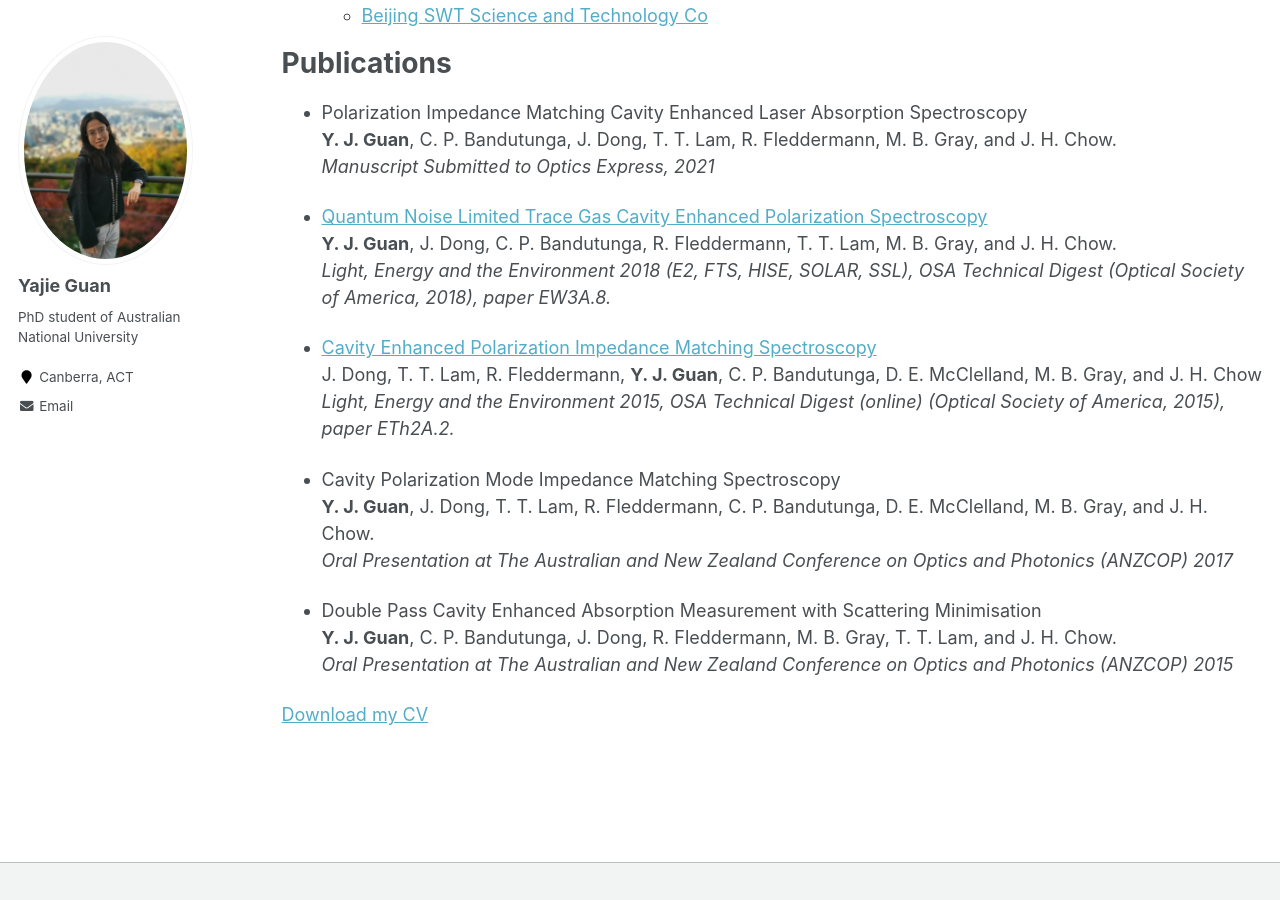
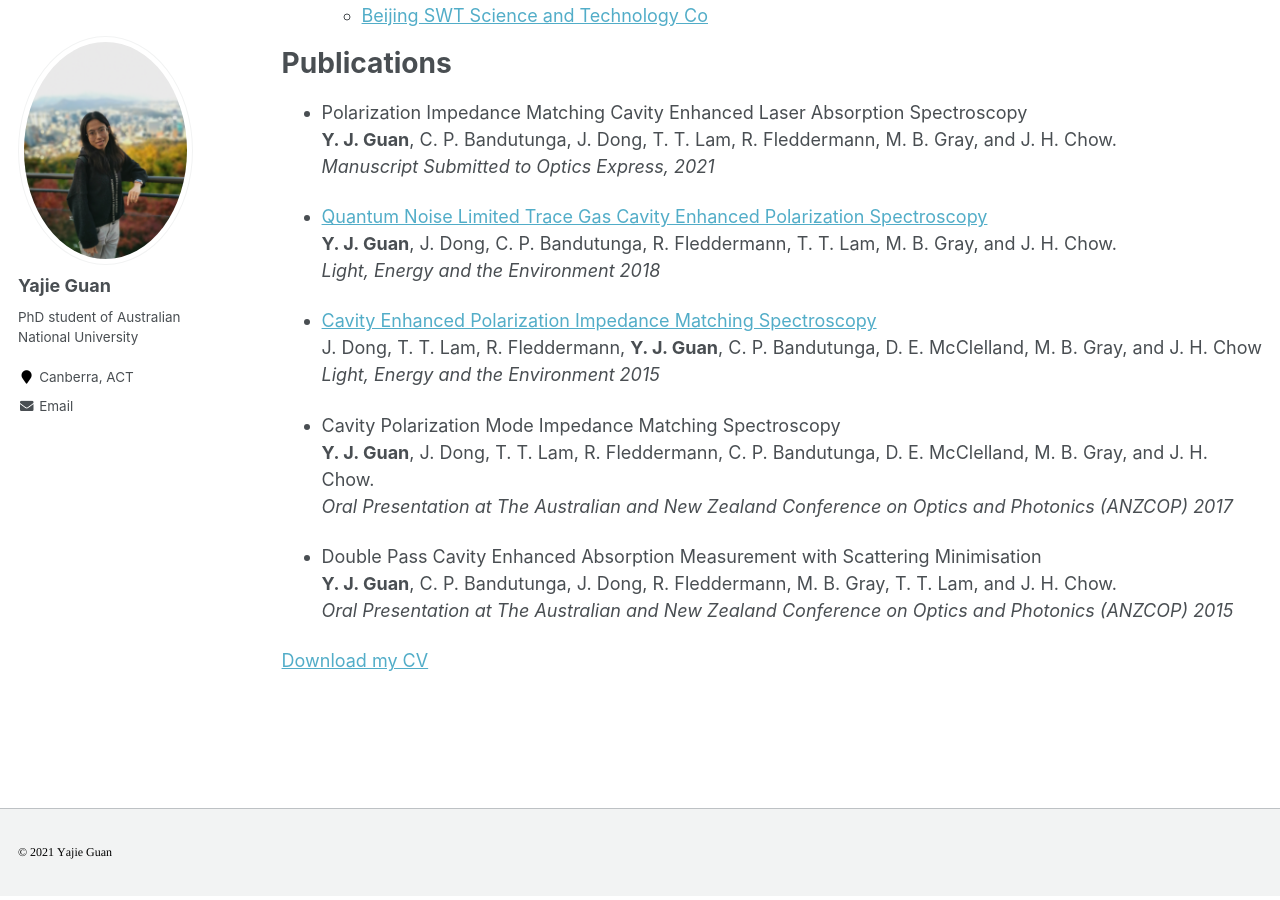
Before and after one commit to YajieGuan/yajie.guan, a Jekyll site: the page built from _pages/cv.md, in a window 1280 px wide and 900 px high, scrolled down 703 px. Built offline with Jekyll 4.4.1, drawn with Linux system fonts in a browser that asks for light colours.

Commit message:
Update cv.md

```diff
--- a/_pages/cv.md
+++ b/_pages/cv.md
@@ -37,11 +37,11 @@ Publications
 
 * [Quantum Noise Limited Trace Gas Cavity Enhanced Polarization Spectroscopy](https://www.osapublishing.org/abstract.cfm?uri=EE-2018-EW3A.8)<br/>
   **Y. J. Guan**, J. Dong, C. P. Bandutunga, R. Fleddermann, T. T. Lam, M. B. Gray, and J. H. Chow.
-  *Light, Energy and the Environment 2018 (E2, FTS, HISE, SOLAR, SSL), OSA Technical Digest (Optical Society of America, 2018), paper EW3A.8.*
+  *Light, Energy and the Environment 2018*
 
 * [Cavity Enhanced Polarization Impedance Matching Spectroscopy](https://www.osapublishing.org/abstract.cfm?uri=EE-2015-ETh2A.2)<br/>
   J. Dong, T. T. Lam, R. Fleddermann, **Y. J. Guan**, C. P. Bandutunga, D. E. McClelland, M. B. Gray, and J. H. Chow
-  *Light, Energy and the Environment 2015, OSA Technical Digest (online) (Optical Society of America, 2015), paper ETh2A.2.*
+  *Light, Energy and the Environment 2015*
 
 * Cavity Polarization Mode Impedance Matching Spectroscopy<br/>
   **Y. J. Guan**, J. Dong, T. T. Lam, R. Fleddermann, C. P. Bandutunga, D. E. McClelland, M. B. Gray, and J. H. Chow.
```
